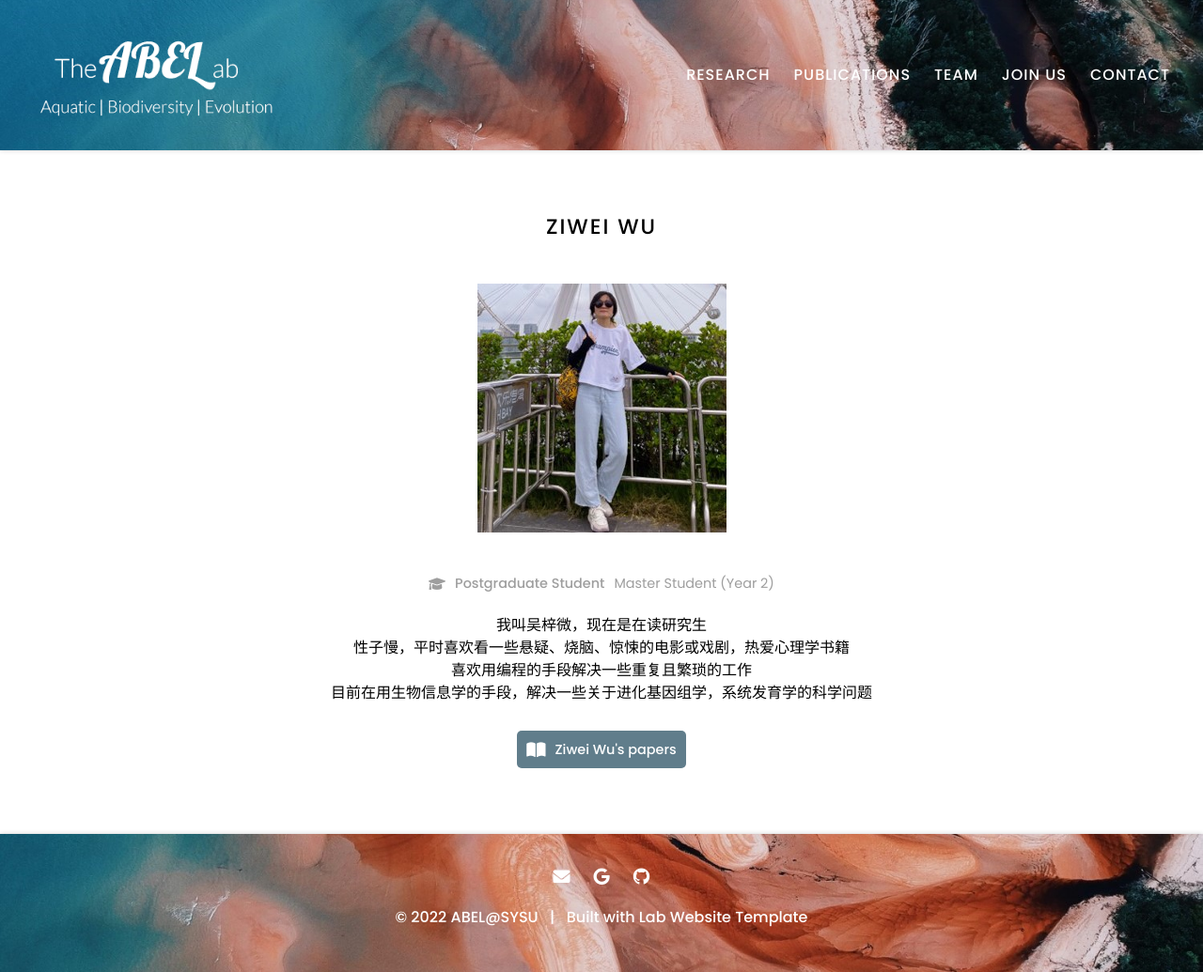
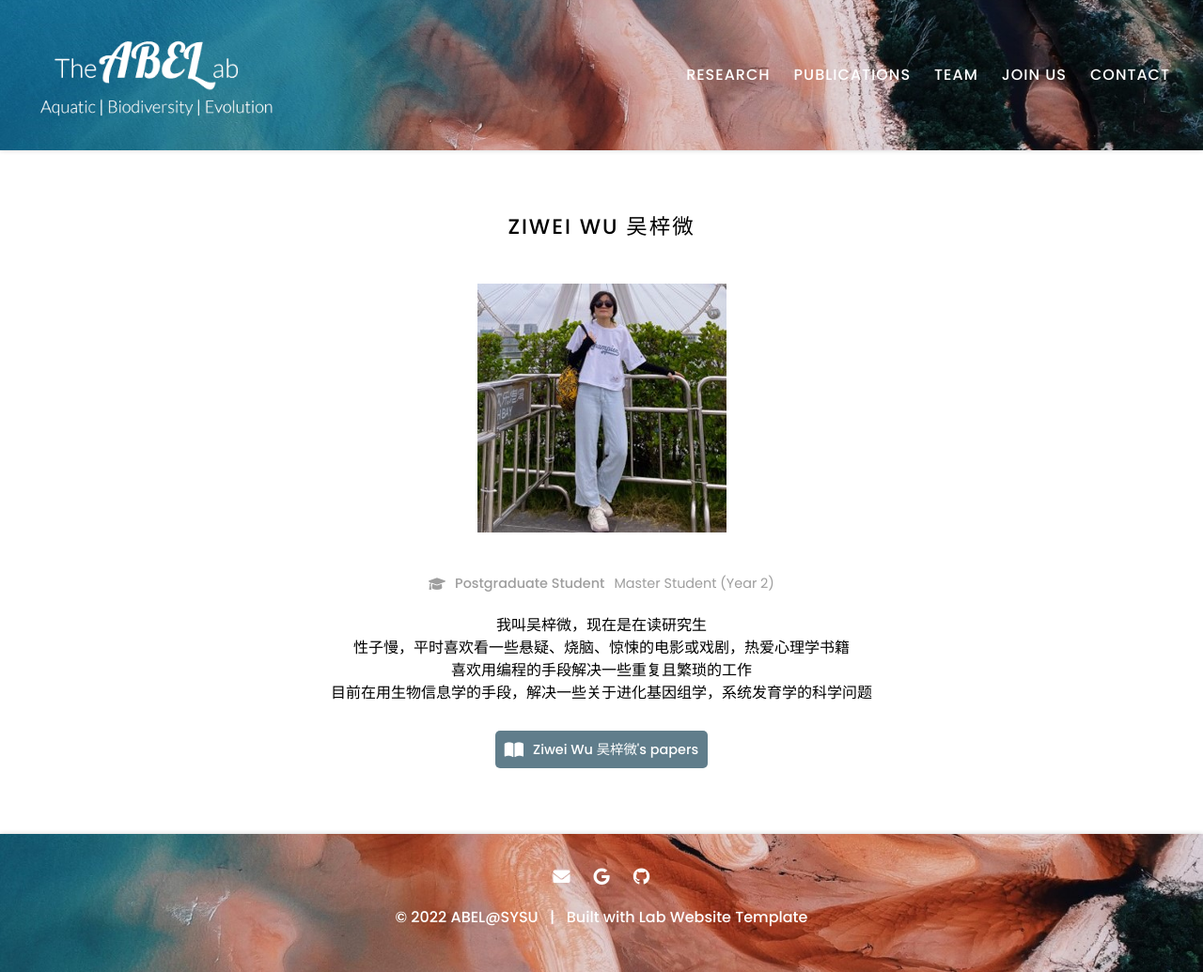
Before and after one commit to abel-sysu/en, a Jekyll site: the page built from _members/wuziwei.md, in a window 1280 px wide. Shown: the whole page at 94% size. Built offline with Jekyll 4.4.1, drawn with Linux system fonts in a browser that asks for light colours.

Commit message:
Update wuziwei.md

```diff
--- a/_members/wuziwei.md
+++ b/_members/wuziwei.md
@@ -1,10 +1,11 @@
 ---
-name: Ziwei Wu
+name: Ziwei Wu 吴梓微
 image: images/member/wuziwei.jpg
 description: Master Student (Year 2)
 role: postgrad
 aliases:
   - 吴梓微
+  - Ziwei Wu
 ---
 
 <centre>
```
